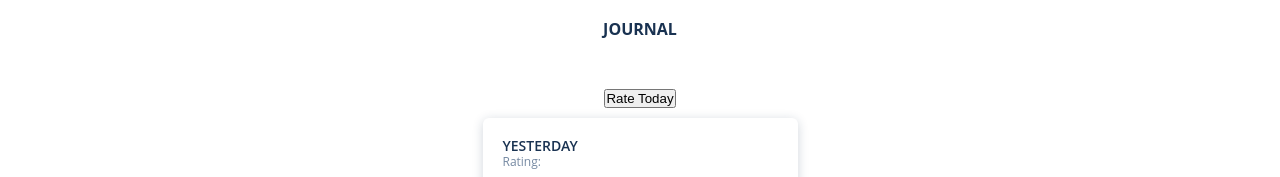
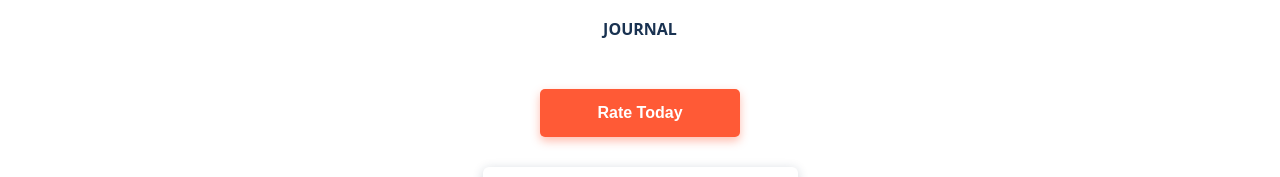
Before and after one commit to mpagels/companion-DNJBM, a website: page src/journal.html in a window 1280 px wide. Shown: the top 177 px of the page. Drawn offline with Linux system fonts and the light colour scheme.

Commit message:
Fix button in journal page

```diff
--- a/src/journal.html
+++ b/src/journal.html
@@ -13,11 +13,11 @@
     </header>
 
     <main class="main">
-      <button>Rate Today</button>
+      <button class="rate-button">Rate Today</button>
 
       <section class="main-container">
         <div class="journal-container">
-          <h2>YESTERDAY</h2>
+          <h2 class="journal-title">YESTERDAY</h2>
           <div class="rating">
             <h3>Rating:</h3>
             <div class="scala">
@@ -110,7 +110,7 @@
 
       <section class="main-container">
         <div class="journal-container">
-          <h2>12.07.2020</h2>
+          <h2 class="journal-title">12.07.2020</h2>
           <div class="rating">
             <h3>Rating:</h3>
             <div class="scala">
--- a/src/styles/journal.css
+++ b/src/styles/journal.css
@@ -30,6 +30,21 @@
   align-items: center;
 }
 
+.rate-button {
+  width: 200px;
+  height: 48px;
+  padding: 12px 44px;
+  background-color: var(--button-color-01);
+  color: white;
+  border: none;
+  border-radius: 5px;
+  box-shadow: 0 4px 10px 0 RGBA(255, 90, 54, 0.4);
+  font-weight: 700;
+  font-size: 16px;
+  line-height: 24px;
+  margin-bottom: 20px;
+}
+
 .main-container {
   margin-bottom: 30px;
   width: 315px;
@@ -40,6 +55,10 @@
   border-radius: 6px;
   margin-top: 10px;
   padding: 20px;
+}
+
+.journal-title {
+  margin-bottom: 20px;
 }
 
 .scala {
```
Also changed, not shown: src/index.html (+1 -1 lines).
